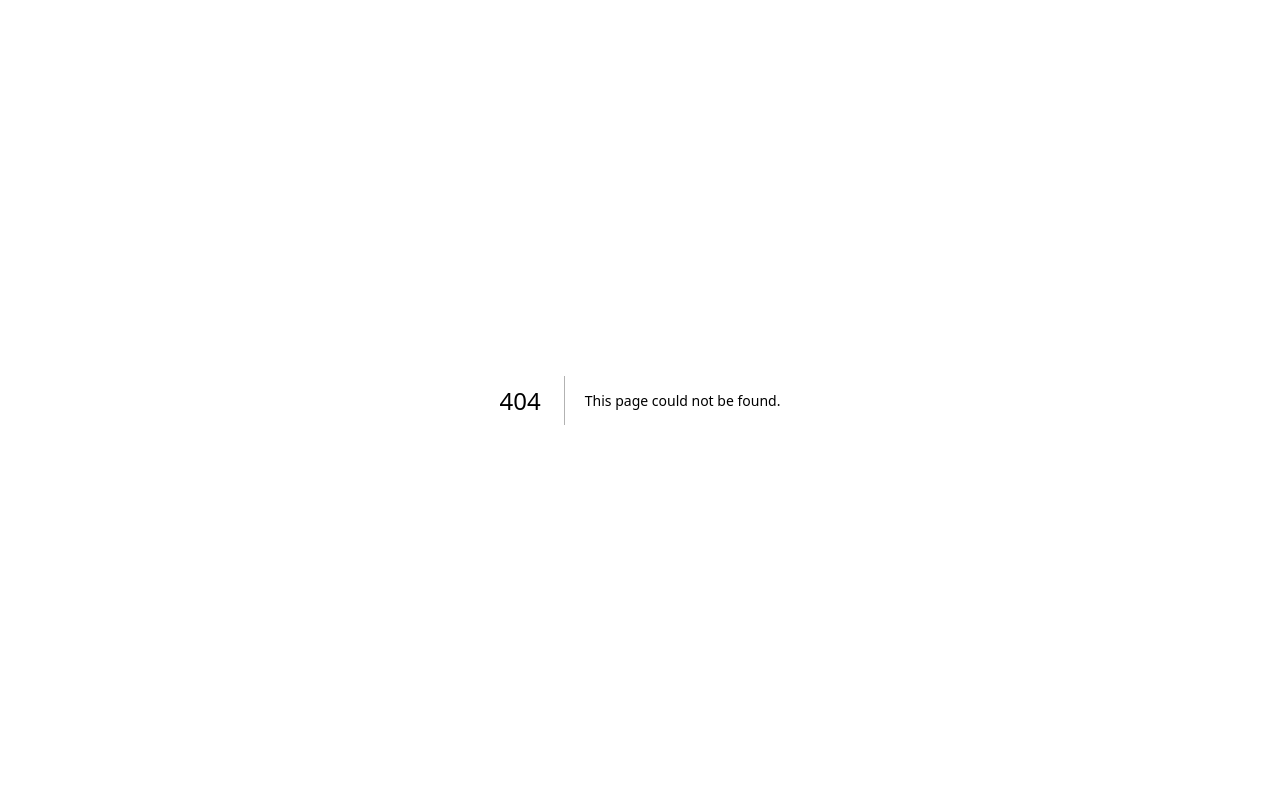
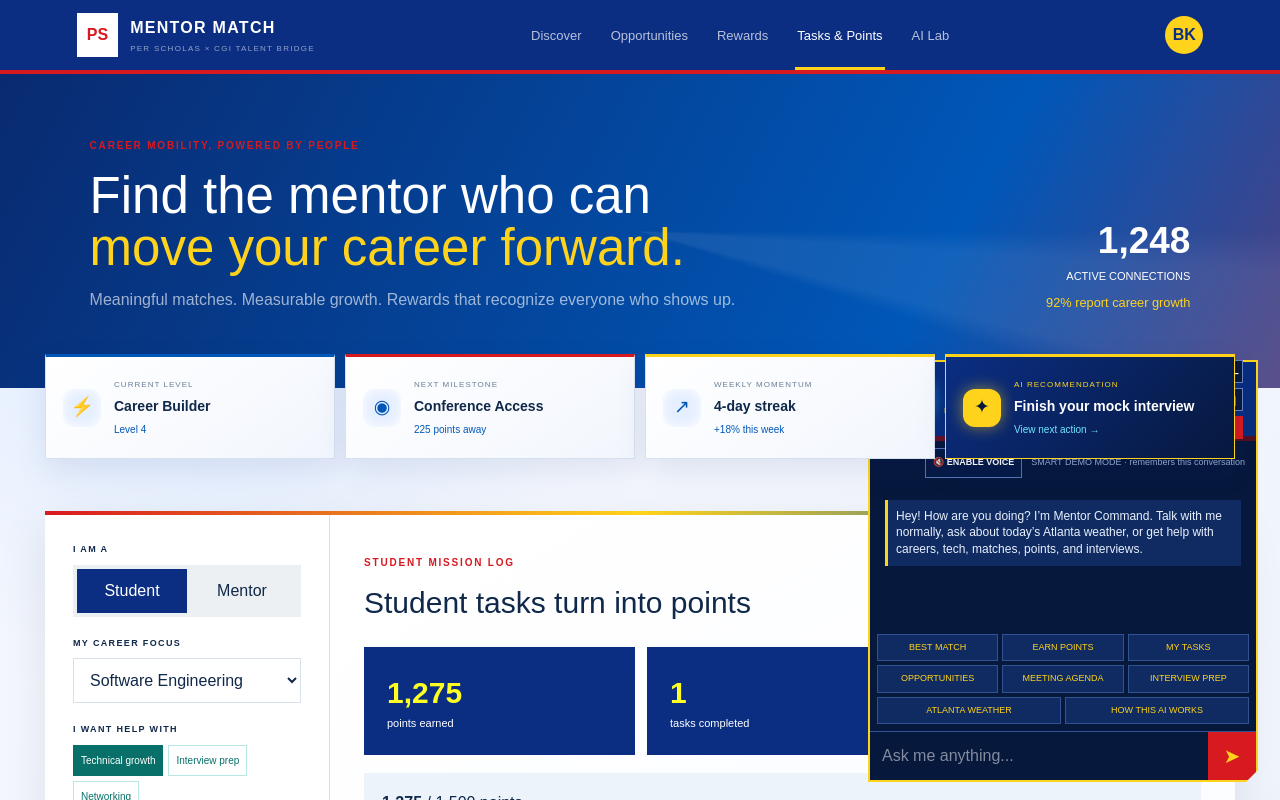
Before and after one commit to bakarr86/bakarr86-mentor-match-ai-platform, a Next.js app: page /tasks in a window 1280 px wide. Before the commit this address had no page. Shown: the top 800 px of the page. Built offline with nearby package versions, Linux system fonts and the light colour scheme.

Commit message:
Add app/tasks/page.tsx

```diff
--- /dev/null
+++ b/app/tasks/page.tsx
@@ -0,0 +1,5 @@
+import { MentorMatchApp } from "../page";
+
+export default function TasksPage() {
+  return <MentorMatchApp initialTab="progress" />;
+}
```
